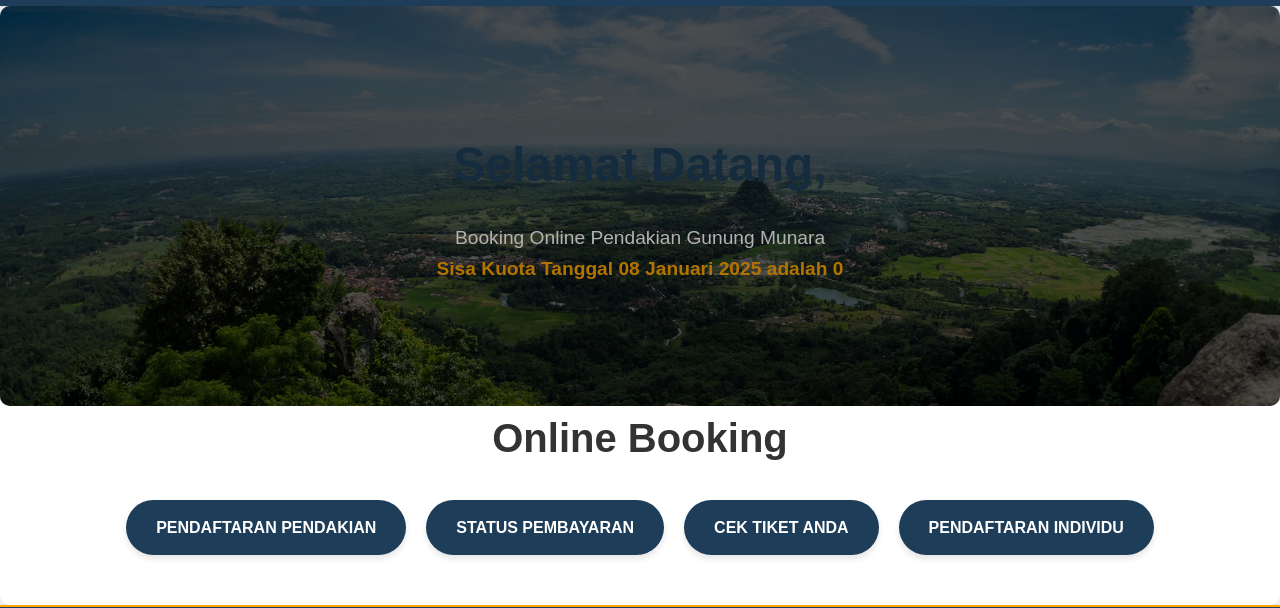
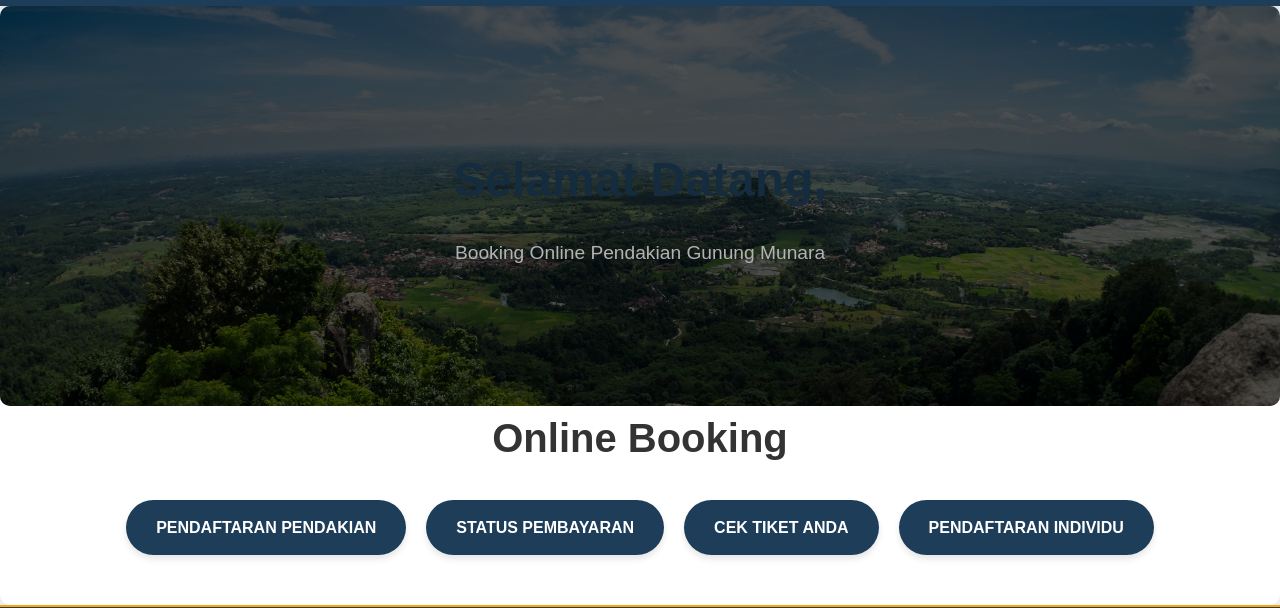
Before and after one commit to simonyunior/munara, a plain HTML site: page index.html in a window 1280 px wide. Shown: the part 192-800 px from the top of the page. Drawn offline with Linux system fonts and the light colour scheme.

Commit message:
small edit

```diff
--- a/index.html
+++ b/index.html
@@ -30,7 +30,6 @@
         <div class="header-text">
             <h1>Selamat Datang,</h1>
             <p>Booking Online Pendakian Gunung Munara</p>
-            <p class="quota-info">Sisa Kuota Tanggal 08 Januari 2025 adalah <strong>0</strong></p>
         </div>
     </div>
 
```
